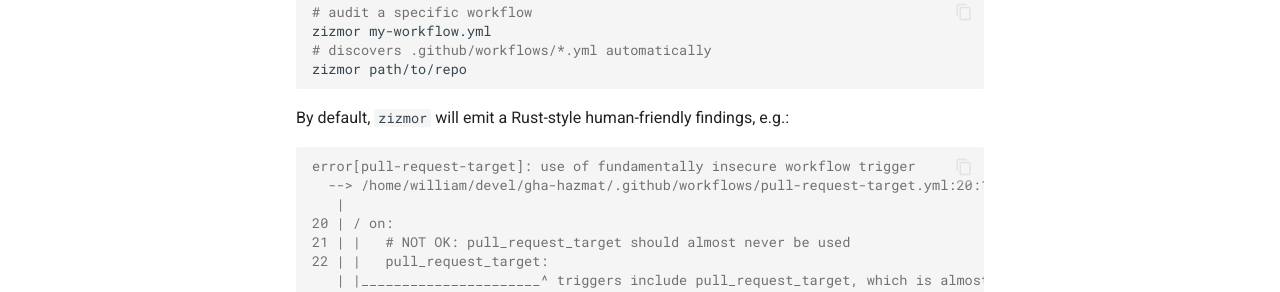
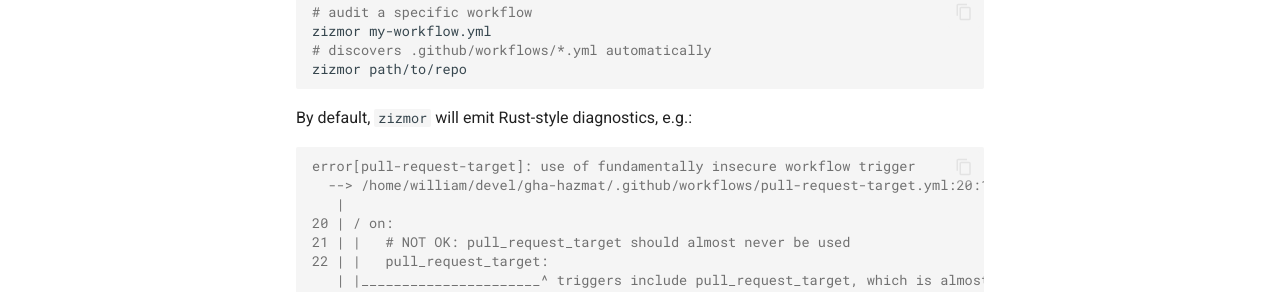
Before and after one commit to zizmorcore/zizmor, an MkDocs documentation site: the page built from docs/quickstart.md, in a window 1280 px wide and 1273 px high. Shown: the part 805-1097 px from the top of the window. Built offline with MkDocs 1.6.1 and Material for MkDocs 9.7.7, drawn with Linux system fonts in a browser that asks for light colours; comment, search, counter and statistics services are not loaded.

Commit message:
docs: fix quickstart grammar (#155)

````diff
--- a/docs/quickstart.md
+++ b/docs/quickstart.md
@@ -19,7 +19,7 @@ zizmor my-workflow.yml
 zizmor path/to/repo
 ```
 
-By default, `zizmor` will emit a Rust-style human-friendly findings, e.g.:
+By default, `zizmor` will emit Rust-style diagnostics, e.g.:
 
 ```console
 error[pull-request-target]: use of fundamentally insecure workflow trigger
````
